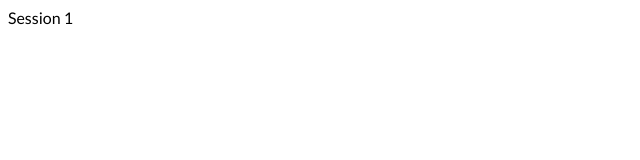
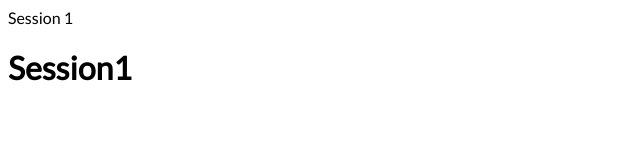
Before and after one commit to Prajwal180/HTMLandCSS_Session1, a plain HTML site: page index.html in a window 1280 px wide. Shown: the whole page, without its empty margins (0-640 px from the left). Drawn offline with Linux system fonts and the light colour scheme.

Commit message:
Update index.html

```diff
--- a/index.html
+++ b/index.html
@@ -11,6 +11,6 @@
     <title>Session 1</title>
 </head>
 <body>
-
+    <h1>Session1</h1>
 </body>
 </html>
```
